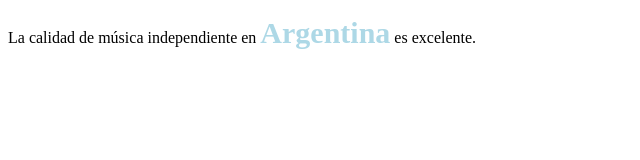
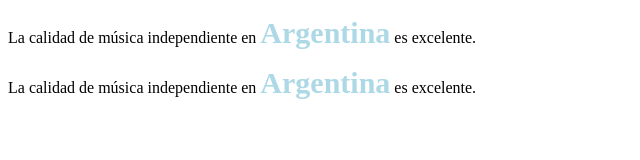
Before and after one commit to juanmamig/dwfed-1c-2021, a plain HTML site: page clase-06/span/index.html in a window 1280 px wide. Shown: the whole page, without its empty margins (0-640 px from the left). Drawn offline with Linux system fonts and the light colour scheme.

Commit message:
added p tag

```diff
--- a/clase-06/span/index.html
+++ b/clase-06/span/index.html
@@ -11,6 +11,7 @@
 
 <body>
   <p>La calidad de música independiente en <span class="lightblue">Argentina</span> es excelente.</p>
+  <p>La calidad de música independiente en <span class="lightblue">Argentina</span> es excelente.</p>
 </body>
 
 </html>
```
